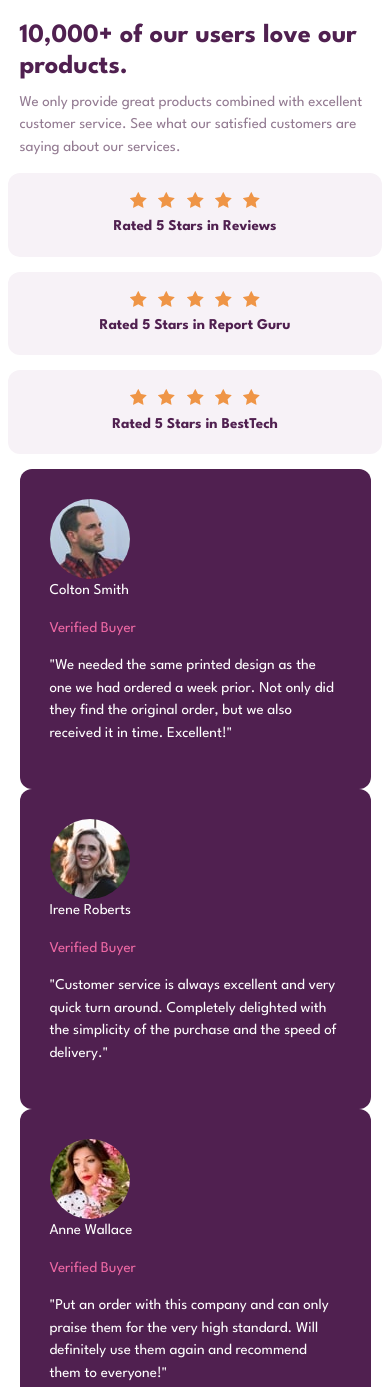
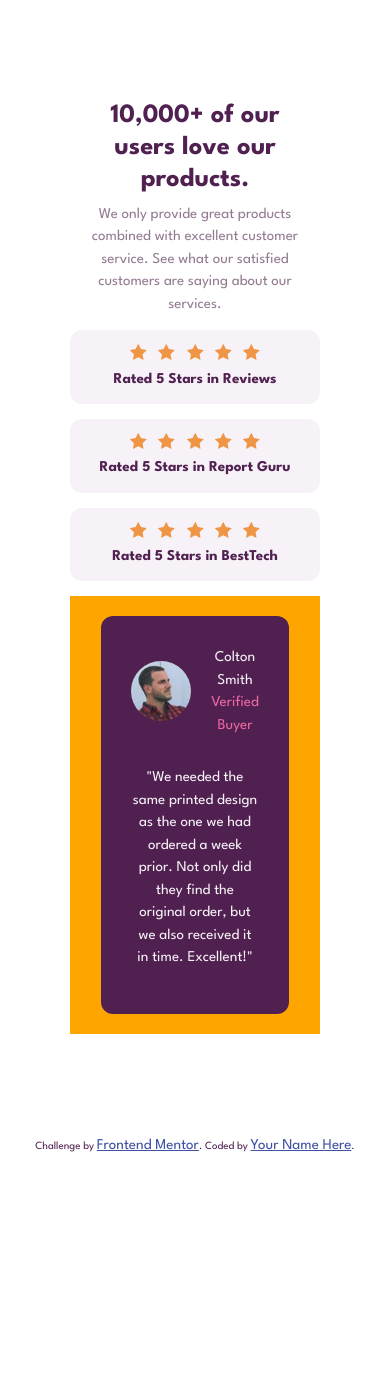
Before and after one commit to jessicaArvizu/FEpractice_Social-Proof-Section, a plain HTML site: page index.html in a window 390 px wide. Shown: the top 1387 px of the page. After the commit the page ends 1156 px from the top, so only its background shows below. Drawn offline with nearby package versions, Linux system fonts and the light colour scheme.

Commit message:
Working on buyer information
First draft on design, not using flexbox/grid. Mobile not working.

```diff
--- a/index.html
+++ b/index.html
@@ -64,20 +64,24 @@
             </div>
           </div>
         </div>
-        <div class="row bottom-row">
+        <div class="row bottom-row" style="background-color: orange;">
           <div class="col-lg-4 col-md-12 col-sm-12 info-col">
             <div class="info-container">
+              <div class="info-container-header">
                 <img class="info-buyer-img" src="images/image-colton.jpg" alt="">
                 <div>
                   <p class="info-name">Colton Smith</p>
                   <p class="info-buyer">Verified Buyer</p>
                 </div>
+              </div>
+              <div class="info-container-body">
                 <p class="info-text">"We needed the same printed design as the one we had ordered a week prior.
                   Not only did they find the original order, but we also received it in time.
                   Excellent!"</p>
               </div>
             </div>
-          <div class="col-lg-4 col-md-12 col-sm-12 info-col">
+          </div>
+          <!--<div class="col-lg-4 col-md-12 col-sm-12 info-col">
             <div class="info-container">
               <img class="info-buyer-img" src="images/image-irene.jpg" alt="">
               <div>
@@ -98,7 +102,7 @@
               <p class="info-text">"Put an order with this company and can only praise them for the very high
                 standard. Will definitely use them again and recommend them to everyone!"</p>
             </div>
-          </div>
+          </div>-->
         </div>
 
       </div>
--- a/style/style.scss
+++ b/style/style.scss
@@ -24,7 +24,7 @@ main {
     align-items: center;
     justify-content: center;
     min-height: 100%;
-    padding: 5%;
+    padding: 100px;
 
 
     section {
@@ -43,7 +43,7 @@ main {
                 .col-right {
                     .info-ratings {
                         border-radius: 12px;
-                        padding: 15px;
+                        padding: 10px;
                         background-color: $lightGrayishMagenta;
                         margin-bottom: 15px;
 
@@ -56,26 +56,45 @@ main {
             }
 
             .bottom-row {
+                padding: 20px;
+
                 .info-col {
+
                     .info-container {
                         background-color: $veryDarkMagenta;
                         padding: 30px;
                         border-radius: 12px;
+                        display: flex;
+                        flex-direction: column;
+                        font-weight: 500;
+
+                        .info-container-header {
+                            display:flex;
+                            align-items: center;
 
                             .info-buyer-img {
                                 border-radius: 100px;
+                                margin-right: 20px;
+                                width: 60px;
                             }
 
                             .info-name {
-                            color: $white;
+                                color: $lightGrayishMagenta;
+                                margin:0;
                             }
 
                             .info-buyer {
                                 color: $softPink;
+                                margin:0;
+                            }
                         }
 
+                        .info-container-body {
+
                             .info-text {
-                            color: $white;
+                                margin-top: 30px;
+                                color: $lightGrayishMagenta;
+                            }
                         }
                     }
                 }
@@ -101,6 +120,8 @@ footer {
     main {
 
         section {
+            text-align: center;
+
             .main-container {
                 .top-row {
                     .col-left {}
@@ -121,6 +142,8 @@ footer {
     main {
 
         section {
+            text-align: center;
+
             .main-container {
                 .top-row {
                     .col-left {}
```
Also changed, not shown: style/style.css, 1 other file. Lines whose indentation alone changed are shown as unchanged.
